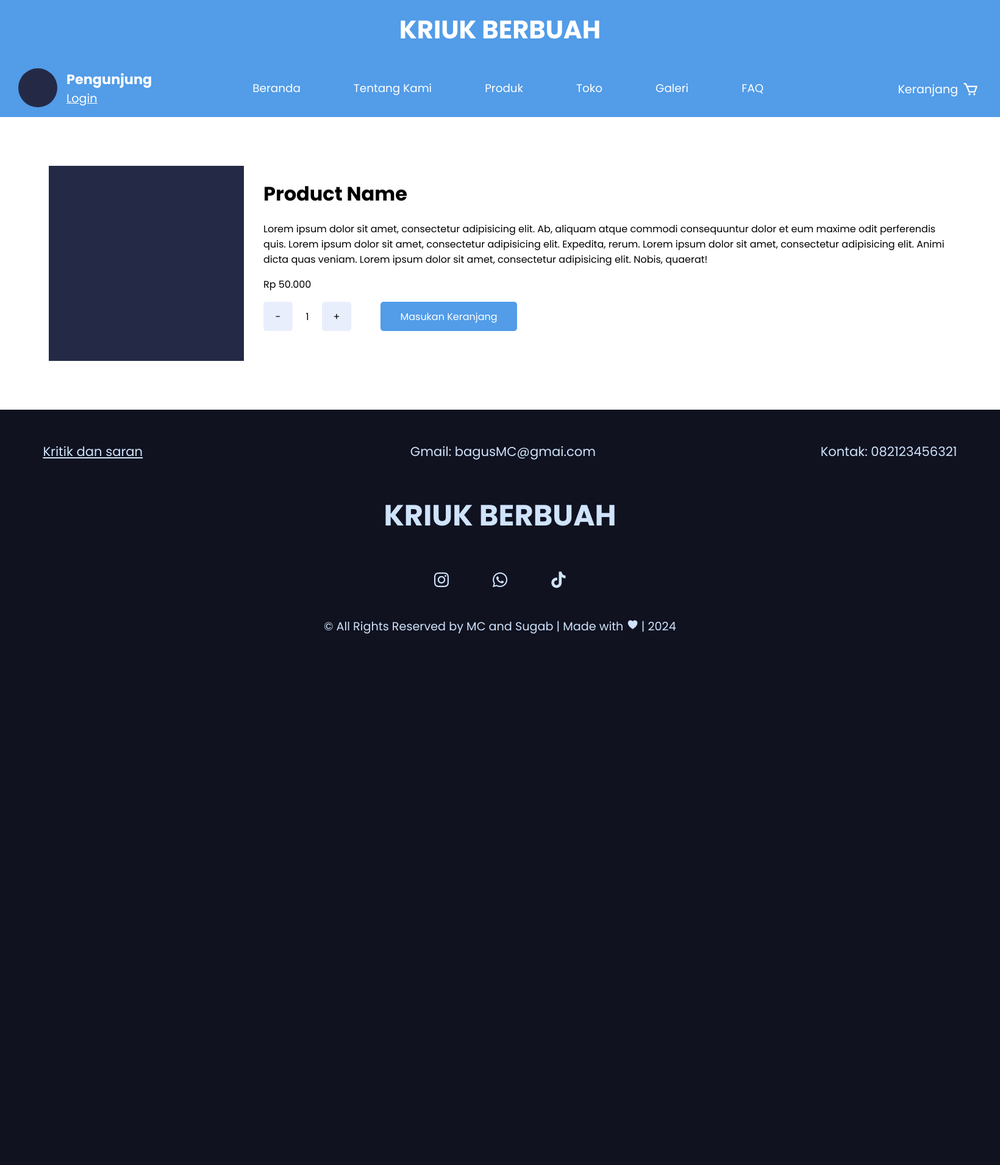
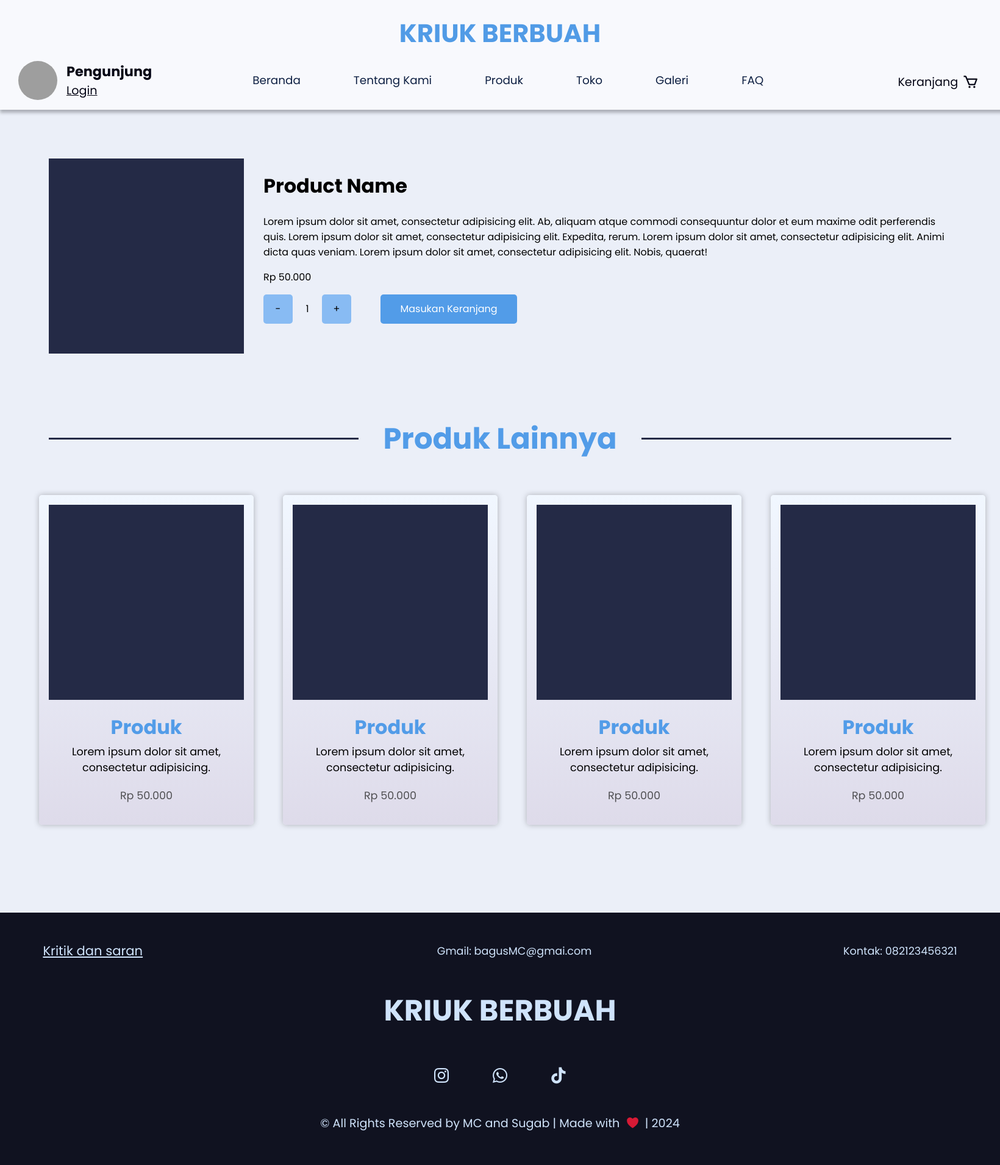
Before and after one commit to MiBlue027/UMKM_Promotion_01, a PHP site: page /Product/Items/item.php in a window 1640 px wide; the page is wider, and only the part inside the window is pictured. Shown: that part at 61% size. Before the commit the page ends 1040 px from the top of that part, so only its background shows below. Run offline with PHP 8.4, Linux system fonts and the light colour scheme; grey boxes are pictures that could not be loaded.

Commit message:
Almost Final for UTS

```diff
--- a/AboutUs/Testimoni/testimoniStyle.css
+++ b/AboutUs/Testimoni/testimoniStyle.css
@@ -7,6 +7,7 @@ body{
   margin: 0;
   padding: 0;
   overflow-x: hidden;
+  background-color: #ebeff8;
 }
 
 h1 {
--- a/AboutUs/aboutUsStyle.css
+++ b/AboutUs/aboutUsStyle.css
@@ -7,6 +7,7 @@ body{
   margin: 0;
   padding: 0;
   overflow-x: hidden;
+  background-color: #ebeff8;
 }
 
 h1 {
--- a/AboutUs/ownerDetailStyle.css
+++ b/AboutUs/ownerDetailStyle.css
@@ -7,6 +7,7 @@ body{
   margin: 0;
   padding: 0;
   overflow-x: hidden;
+  background-color: #ebeff8;
 }
 
 h1 {
--- a/CartView/cartStyle.css
+++ b/CartView/cartStyle.css
@@ -7,7 +7,7 @@ body{
     width: 100%;
     height: 100%;
     overflow-x: hidden;
-    background-color: #dddee2;
+    background-color: #ebeff8;
 }
 #wrapper{
     width: 100%;
--- a/CriticismAndSuggestions/criticismAndSuggestions.php
+++ b/CriticismAndSuggestions/criticismAndSuggestions.php
@@ -24,11 +24,6 @@
         include_once '../HeaderPackage/navigationPage.php';
     ?>
 
-    <div id="casHeaderBanner">
-        <div id="csaHeaderTitle">
-            <h1> Header Title </h1>
-        </div>
-    </div>
     <div class="wrapper">
         <div id="formContainer">
             <div id="formTitle">
--- a/FAQ/faqStyle.css
+++ b/FAQ/faqStyle.css
@@ -7,6 +7,7 @@ body{
   margin: 0;
   padding: 0;
   overflow-x: hidden;
+  background-color: #ebeff8;
 }
 
 h1 {
--- a/Footer/footerPage.php
+++ b/Footer/footerPage.php
@@ -26,7 +26,7 @@
             <a href="#"> <i class='bx bxl-tiktok' ></i> </a>
 
         </div>
-        <p> &#169 All Rights Reserved by MC and Sugab | Made with <span> <ion-icon name="heart"></ion-icon> </span> | 2024 </p>
+        <p id="copyRight"> &#169 All Rights Reserved by MC and Sugab | Made with <span> <ion-icon name="heart"></ion-icon> </span> | 2024 </p>
     </footer>
 
     <script type="module" src="https://unpkg.com/ionicons@7.1.0/dist/ionicons/ionicons.esm.js"></script>
--- a/Footer/footerPageStyle.css
+++ b/Footer/footerPageStyle.css
@@ -34,6 +34,15 @@ footer h1{
     color: #cfe3fb;
     text-decoration: none;
 }
-footer p{
+#copyRight{
+    font-size: 1.2em;
+    display: flex;
+    align-items: center;
+}
+#copyRight span{
+    position: relative;
+    top: 2px;
+    color: #d61a35;
+    margin: 0 .4em;
     font-size: 1.2em;
 }
--- a/Gallery/galleryStyle.css
+++ b/Gallery/galleryStyle.css
@@ -7,6 +7,7 @@ body{
     margin: 0;
     padding: 0;
     overflow-x: hidden;
+    background-color: #ebeff8;
 }
 
 #galleryContainer{
--- a/HeaderPackage/headerStyle.css
+++ b/HeaderPackage/headerStyle.css
@@ -3,7 +3,7 @@
 #webHeader{
     width: 100%;
     height: fit-content;
-    background-color: #529ce8;
+    background-color: #f8f9fd;
     display: flex;
     flex-direction: column;
     align-items: center;
@@ -13,12 +13,15 @@
 #webHeaderTitle{
     font-size: 1.3em;
     margin: 0;
-    padding: .8em;
+    padding: .5em;
 }
 #webHeaderTitle h1{
-    color: #ffffff;
+    color: #519be6;
     margin: 0;
     padding: 0;
+    position: relative;
+    top: .3em;
+    font-size: 2em;
 }
 #navContainer{
     width: 100%;
@@ -29,7 +32,8 @@
     position: sticky;
     top: 0;
     z-index: 999;
-    background-color: #529ce8;
+    background-color: #f8f9fd;
+    box-shadow: 0 5px 5px rgba(33, 34, 39, 0.31);
 }
 #navContainer nav{
     width: 60%;
@@ -43,14 +47,19 @@
 .navA{
     font-size: 1.15em;
     text-decoration: none;
-    color: #ffffff;
+    color: #0d1f42;
     position: relative;
+    transition: .3s;
+}
+.navA:hover{
+    color: #4766a8;
+    text-shadow: 0 0 1px #8a9cd6;
 }
 .navA::after{
     content: '';
     width: 0;
-    height: 3px;
-    background: #ffffff;
+    height: 2px;
+    background: #325a90;
     position: absolute;
     bottom: 0;
     left: 0;
@@ -67,10 +76,12 @@
     width: 15%;
 }
 #userProfile{
-    width: 4em;
+    min-width: 4em;
     height: 4em;
     border-radius: 100%;
-    background-color: #242a46;
+    background-image: url("../Asset/dummyUser.png");
+    background-size: cover;
+    background-position: center;
     cursor: pointer;
 }
 #userLoginLogout{
@@ -82,11 +93,11 @@
 }
 #userLoginLogout h1{
     font-size: 1.4em;
-    color: #ffffff;
+    color: #040515;
     margin: 0;
 }
 #userLoginLogout a{
-    color: #ffffff;
+    color: #040515;
     font-size: 1.2em;
 }
 #addToCart{
@@ -98,8 +109,21 @@
 }
 #addToCart a{
     font-size: 1.2em;
-    color: #ffffff;
+    color: #040515;
     text-decoration: none;
+}
+#addToCart a::after{
+    content: '';
+    width: 0;
+    height: 3px;
+    background: #040515;
+    position: absolute;
+    bottom: 0;
+    left: 0;
+    transition: width .3s ease;
+}
+#addToCart a:hover::after{
+    width: 7em;
 }
 #addToCart span{
     font-size: 1.4em;
--- a/Product/Items/item.php
+++ b/Product/Items/item.php
@@ -49,6 +49,53 @@
         </div>
     </div>
 
+    <div id="otherProductContainer">
+        <div id="otherProductTitle">
+            <div class="line"></div> <h1> Produk Lainnya </h1> <div class="line"></div>
+        </div>
+
+        <div id="allProductContainer">
+
+            <div class="productCard" onclick="window.location.href = 'item.php'">
+                <div class="aProductImage"></div>
+                <div class="aProductTitle">
+                    <h1> Produk </h1>
+                    <p> Lorem ipsum dolor sit amet, consectetur adipisicing. </p>
+                    <p class="aPrice"> Rp 50.000 </p>
+                </div>
+            </div>
+
+            <div class="productCard" onclick="window.location.href = 'item.php'">
+                <div class="aProductImage"></div>
+                <div class="aProductTitle">
+                    <h1> Produk </h1>
+                    <p> Lorem ipsum dolor sit amet, consectetur adipisicing. </p>
+                    <p class="aPrice"> Rp 50.000 </p>
+                </div>
+            </div>
+
+            <div class="productCard" onclick="window.location.href = 'item.php'">
+                <div class="aProductImage"></div>
+                <div class="aProductTitle">
+                    <h1> Produk </h1>
+                    <p> Lorem ipsum dolor sit amet, consectetur adipisicing. </p>
+                    <p class="aPrice"> Rp 50.000 </p>
+                </div>
+            </div>
+
+            <div class="productCard" onclick="window.location.href = 'item.php'">
+                <div class="aProductImage"></div>
+                <div class="aProductTitle">
+                    <h1> Produk </h1>
+                    <p> Lorem ipsum dolor sit amet, consectetur adipisicing. </p>
+                    <p class="aPrice"> Rp 50.000 </p>
+                </div>
+            </div>
+
+        </div>
+
+    </div>
+
     <?php
         include_once '../../Footer/footerPage.php';
     ?>
--- a/Product/Items/itemStyle.css
+++ b/Product/Items/itemStyle.css
@@ -7,6 +7,7 @@ body{
     margin: 0;
     padding: 0;
     overflow-x: hidden;
+    background-color: #ebeff8;
 }
 
 #container{
@@ -44,13 +45,13 @@ body{
     height: 3em;
     border: none;
     border-radius: 5px;
-    background-color: #e9eefd;
+    background-color: #88bbf3;
     font-size: 1em;
     cursor: pointer;
     transition: .3s;
 }
 #quantity button:hover{
-    background-color: #d6e0ef;
+    background-color: #a3d6f8;
 }
 #addToCartBTN{
     width: 14em;
@@ -66,3 +67,70 @@ body{
 #addToCartBTN:hover{
     background-color: #86baff;
 }
+
+/*Other Product -------------------------------------------------------------*/
+
+#otherProductContainer{
+    display: flex;
+    flex-direction: column;
+    margin: 4em;
+}
+#otherProductTitle{
+    display: flex;
+    align-items: center;
+}
+#otherProductTitle h1{
+    min-width: fit-content;
+    height: fit-content;
+    margin: .5em;
+    font-size: 3em;
+    color: #529ce8;
+}
+.line{
+    height: .2em;
+    width: 70%;
+    background-color: #242a46;
+    margin: 1em;
+}
+#allProductContainer{
+    display: grid;
+    grid-template-columns: repeat(4, 1fr);
+    gap: 3em;
+    margin: 2em 0;
+}
+.productCard{
+    background: linear-gradient(180deg, rgba(241, 247, 255, 1.00) 0%, rgba(222, 219, 234, 1.00) 100%);
+    padding: 1em;
+    display: flex;
+    flex-direction: column;
+    align-items: center;
+    box-shadow: 0 0 10px rgba(65, 65, 71, 0.37);
+    margin-bottom: 3em;
+    border-radius: 5px;
+    transition: .4s;
+    cursor: pointer;
+}
+.aProductImage{
+    width: 20em;
+    height: 20em;
+    background-color: #242a46;
+}
+.productCard:hover{
+    transform: scale(110%);
+}
+.aProductTitle{
+    text-align: center;
+}
+.aProductTitle h1{
+    margin-bottom: .1em;
+    font-size: 2em;
+    color: #529ce8;
+}
+.aProductTitle p{
+    font-size: 1.1em;
+    margin: .1em;
+}
+.aPrice{
+    color: #4f4f52;
+    padding: 1em;
+}
--- a/Product/product.php
+++ b/Product/product.php
@@ -22,8 +22,8 @@
         include_once '../HeaderPackage/headerPage.php';
         include_once '../HeaderPackage/navigationPage.php';
     ?>
-    <header>
-
+    <header id="productHeader">
+        <div id="productBannerIMG"></div>
     </header>
     <div id="wrapper">
         <div id="container">
--- a/Profile/profile.php
+++ b/Profile/profile.php
@@ -25,7 +25,7 @@
     ?>
 
     <header id="profileHeader">
-
+        <div id="headerImage"></div>
     </header>
     <div id="profilePicture"></div>
     <div id="wrapper">
```
Also changed, not shown: CriticismAndSuggestions/criticismAndSuggestionsStyle.css (+1 -22 lines), Product/productStyle.css (+15 -4 lines), Profile/profileStyle.css (+10 -2 lines), Toko/tokoStyle.css (+8 -7 lines), index.php (+7 -5 lines), indexStyle.css (+38 -8 lines).
